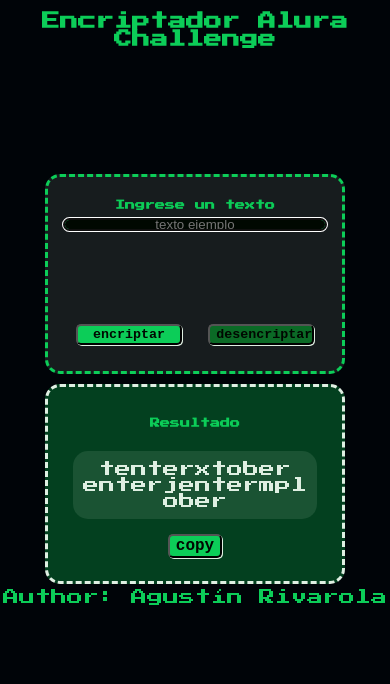
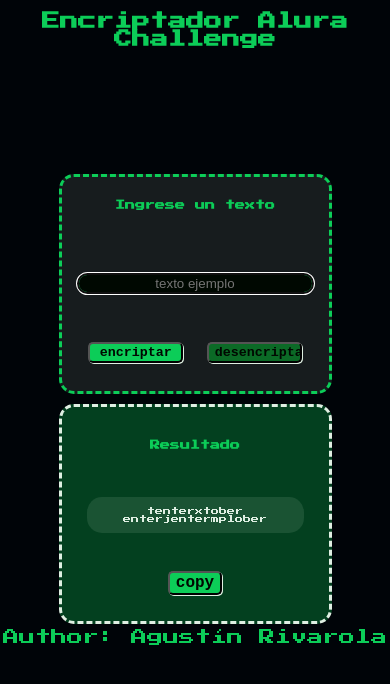
Before and after one commit to AguRivarola/EncriptadorAlura, a plain HTML site: page index.html in a window 390 px wide. Drawn offline with Linux system fonts and the light colour scheme.

Commit message:
Ajusto medida de mediaQuery para iframe y acomodo dimensiones de texto

```diff
--- a/style.css
+++ b/style.css
@@ -166,7 +166,10 @@ footer p {
 }
 
 
-@media screen and (max-width: 413px) {
+@media screen and (max-width: 700px) {
+    .body{
+        height: 700px;
+    }
     h1 {
         font-size: 18px;
     }
@@ -176,26 +179,36 @@ footer p {
     }
 
     .flex {
+
         height: min-content;
         flex-flow: column;
     }
 
     .generador,
     .resultado {
-        height: 200px;
-        width: 300px;
+        height: 220px;
+        width: 70%;
         margin: 5px auto;
     }
-
+    .generador{
+        grid-template-rows: 25% 50% 25%;
+    }
     #textoBase{
-        margin: 0;
+        margin: auto;
+        height: auto;
     }
-
+    .btns{
+        margin: auto;
+    }
     input[type="button"] {
         margin: 0;
         font-size: smaller;
         height: max-content;
         width: 40%;
+    }
+
+    .texto{
+        font-size: 8px;
     }
 
     #copy{
```
